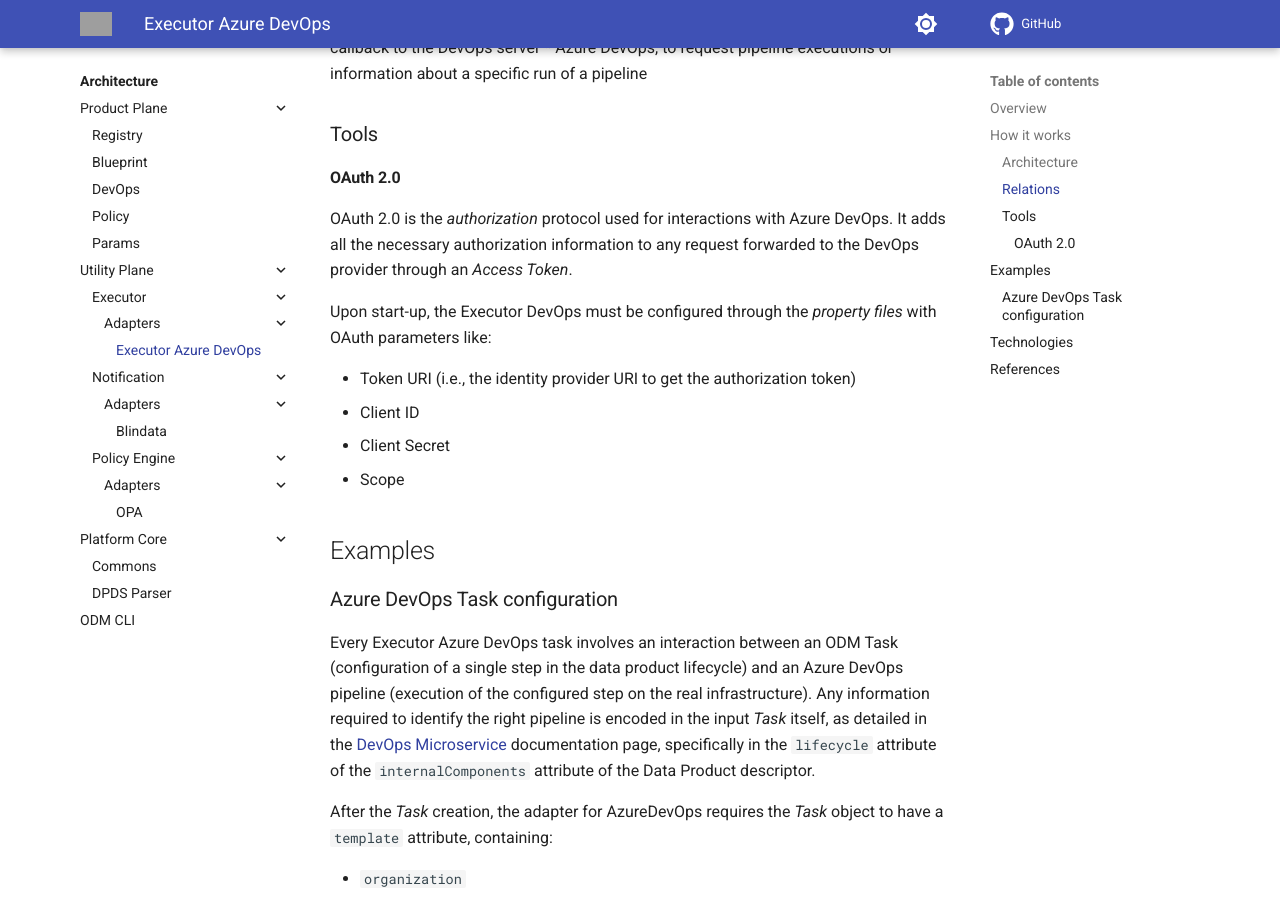
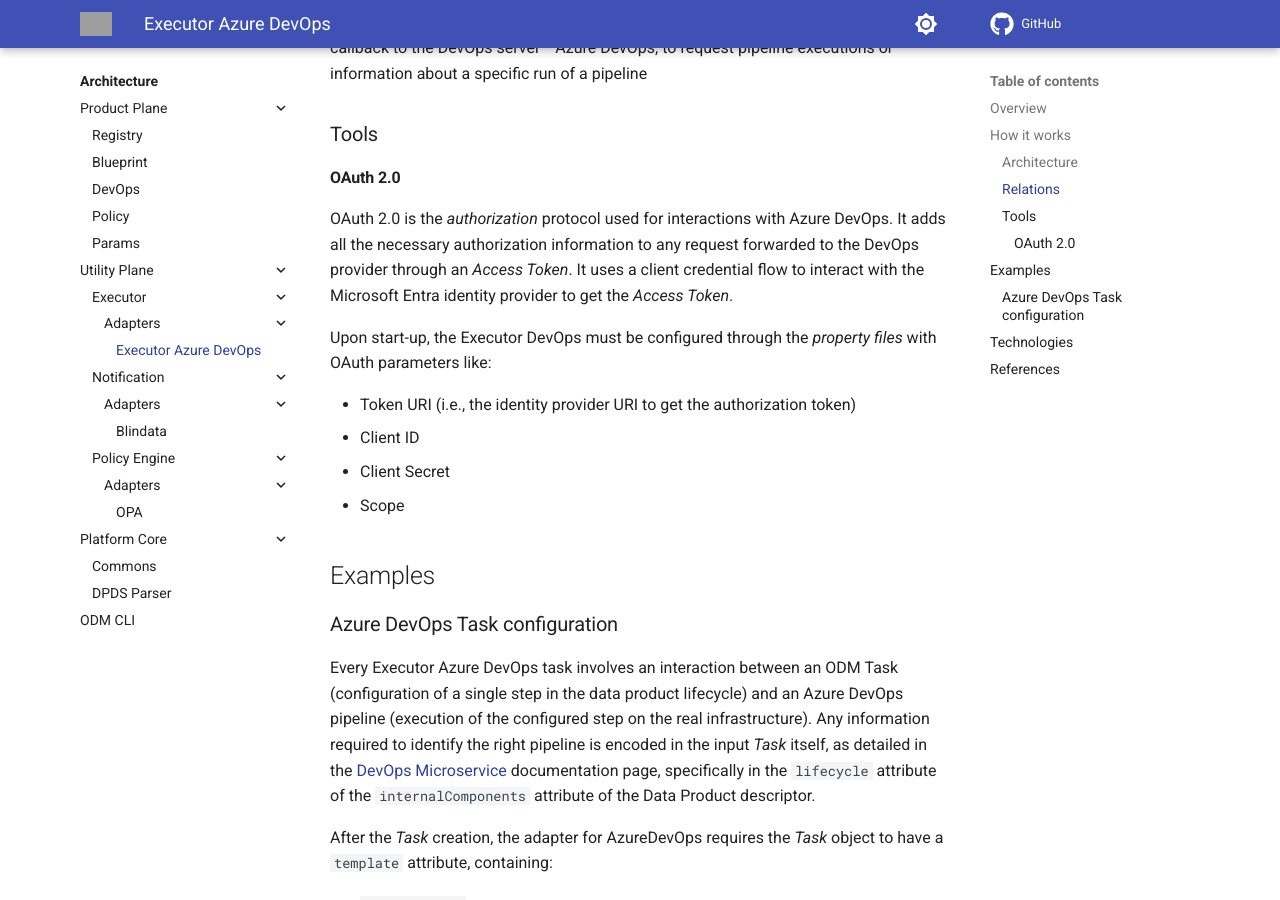
Before and after one commit to opendatamesh-initiative/odm-site-platform, an MkDocs documentation site: the page built from docs/architecture/utility-plane/executor/adapters/executor-azuredevops.md, in a window 1280 px wide and 900 px high, scrolled down 1752 px. Built offline with MkDocs 1.6.1 and Material for MkDocs 9.7.7, drawn with Linux system fonts in a browser that asks for light colours; comment, search, counter and statistics services are not loaded; grey boxes are pictures that could not be loaded.

Commit message:
Minor fix

```diff
--- a/docs/architecture/utility-plane/executor/adapters/executor-azuredevops.md
+++ b/docs/architecture/utility-plane/executor/adapters/executor-azuredevops.md
@@ -44,7 +44,7 @@
 
 #### OAuth 2.0
 
-OAuth 2.0 is the _authorization_ protocol used for interactions with Azure DevOps. It adds all the necessary authorization information to any request forwarded to the DevOps provider through an _Access Token_.
+OAuth 2.0 is the _authorization_ protocol used for interactions with Azure DevOps. It adds all the necessary authorization information to any request forwarded to the DevOps provider through an _Access Token_. It uses a client credential flow to interact with the Microsoft Entra identity provider to get the _Access Token_.
 
 Upon start-up, the Executor DevOps must be configured through the _property files_ with OAuth parameters like:
 
```
